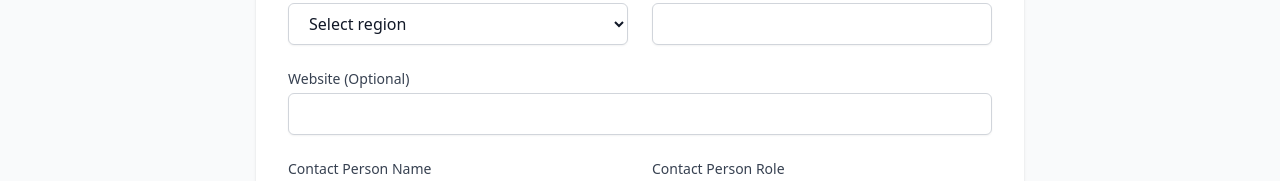
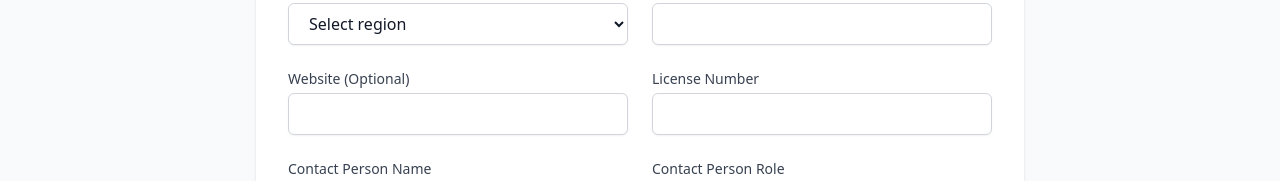
Before and after one commit to Henry33y/iDonate-Web, a React (Vite) app: page /register/institution in a window 1280 px wide. Shown: the part 505-686 px from the top of the page. Built offline with nearby package versions, Linux system fonts and the light colour scheme.

Commit message:
feat: Add institution registration page with form validation, document upload, and Supabase profile creation.

```diff
--- a/src/pages/InstitutionRegistration.jsx
+++ b/src/pages/InstitutionRegistration.jsx
@@ -17,6 +17,7 @@ const schema = yup.object().shape({
   region: yup.string().required('Region is required'),
   city: yup.string().required('City is required'),
   website: yup.string().optional(),
+  licenseNumber: yup.string().required('License number is required'),
   contactPerson: yup.object().shape({
     name: yup.string().required('Contact person name is required'),
     role: yup.string().required('Contact person role is required'),
@@ -251,7 +252,8 @@ const InstitutionRegistration = () => {
               </div>
             </div>
 
-            {/* Website */}
+            {/* Website & License Number */}
+            <div className="grid grid-cols-1 gap-6 sm:grid-cols-2">
               <div>
                 <label className="block text-sm font-medium text-gray-700">
                   Website (Optional)
@@ -264,6 +266,21 @@ const InstitutionRegistration = () => {
                 {errors.website && (
                   <p className="mt-1 text-sm text-red-600">{errors.website.message}</p>
                 )}
+              </div>
+
+              <div>
+                <label className="block text-sm font-medium text-gray-700">
+                  License Number
+                </label>
+                <input
+                  type="text"
+                  {...register('licenseNumber')}
+                  className="mt-1 block w-full rounded-md border border-gray-300 px-4 py-2 shadow-sm focus:border-red-500 focus:ring-red-500 bg-white text-gray-900"
+                />
+                {errors.licenseNumber && (
+                  <p className="mt-1 text-sm text-red-600">{errors.licenseNumber.message}</p>
+                )}
+              </div>
             </div>
 
             {/* Contact Person */}
--- a/src/services/supabaseService.js
+++ b/src/services/supabaseService.js
@@ -19,6 +19,7 @@ export const createInstitutionProfile = async (userId, institutionData) => {
                 contact_person_name: institutionData.contactPerson?.name || null,
                 contact_person_role: institutionData.contactPerson?.role || null,
                 status: 'pending',
+                license_number: institutionData.licenseNumber || null,
                 documents: institutionData.documents || null,
             });
 
```
Lines whose indentation alone changed are shown as unchanged.
